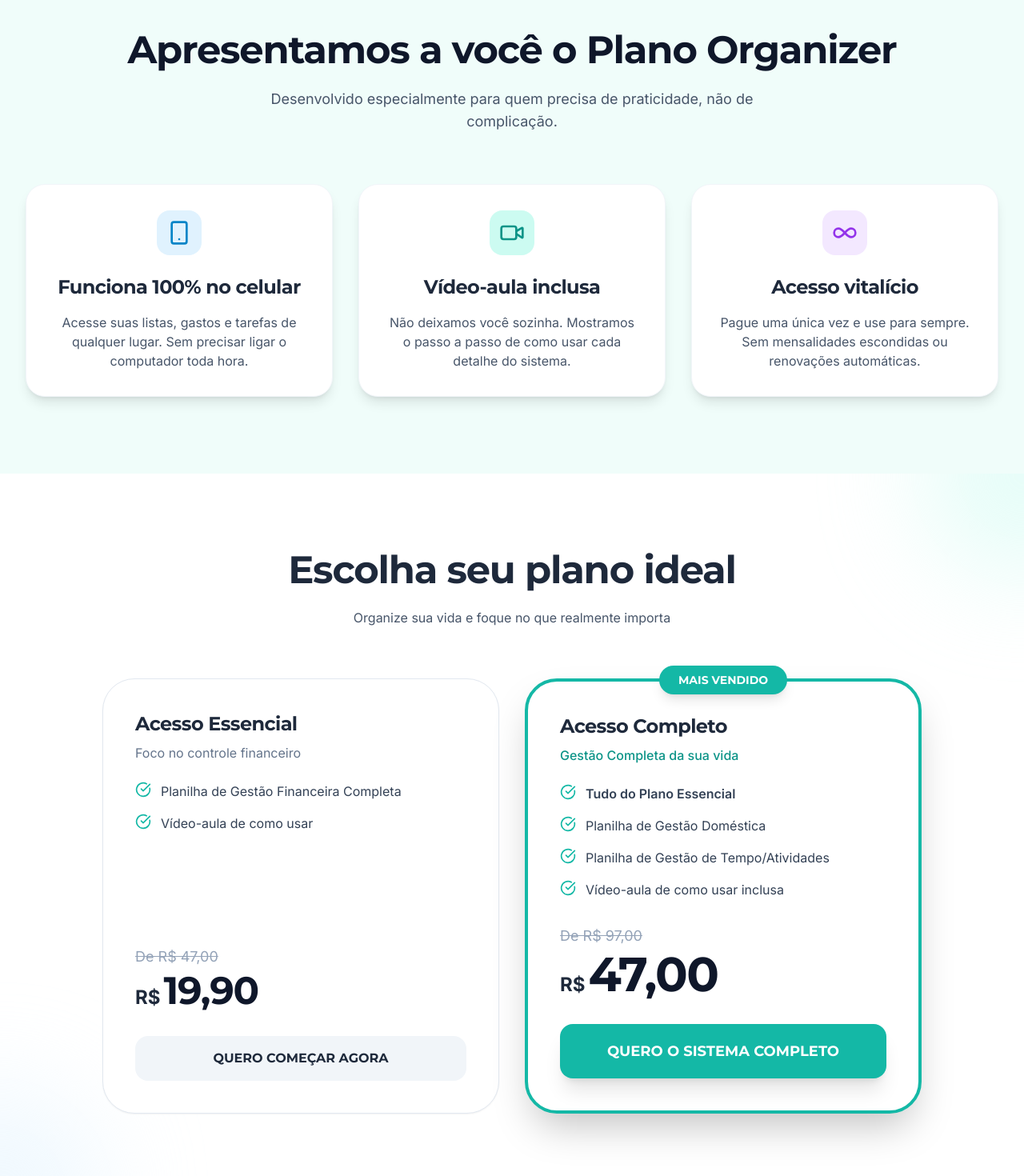
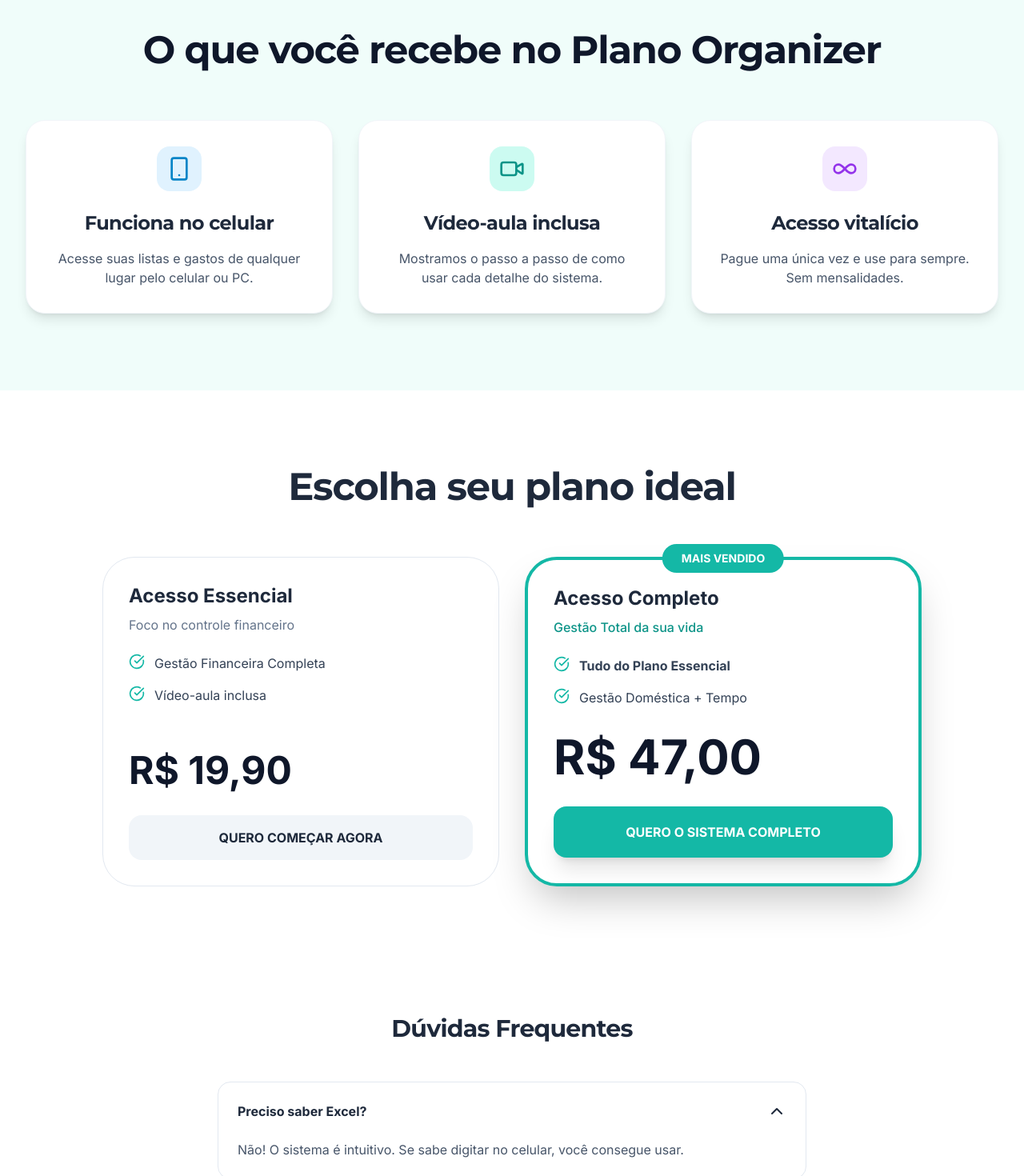
Before and after one commit to projetista-gh/Plano-Organizer, a React (Vite) app: page / in a window 1280 px wide. Shown: the part 1330-2800 px from the top of the page at 80% size. Built offline with nearby package versions, Linux system fonts and the light colour scheme.

Commit message:
Update App.tsx

```diff
--- a/App.tsx
+++ b/App.tsx
@@ -9,7 +9,6 @@ import {
   TrendingDown,
   Home,
   BrainCircuit,
-  ArrowRight,
   Smartphone,
   Video,
   Infinity
@@ -17,7 +16,6 @@ import {
 
 // --- Dados para Prova Social (70% Mulheres / 70% Acesso Completo) ---
 const nomes = ['Ana Clara', 'Beatriz Silva', 'Camila Souza', 'Daniela Meireles', 'Elaine Pires', 'Fernanda Lima', 'Gabriela Costa', 'Heloísa Favero', 'Isabela Rocha', 'Juliana Matos', 'Larissa Moraes', 'Thais Cavalcanti', 'Renata Silveira', 'Priscila Ramos', 'Letícia Almeida', 'Viviane Rocha', 'Simone Borges', 'Marcos Oliveira', 'Ricardo Santos', 'João Pedro', 'Lucas Ferreira', 'André Luiz', 'Fábio Júnior', 'Gustavo Henrique'];
-const cidades = ['Araras - SP', 'Passos - MG', 'Lages - SC', 'Caruaru - PE', 'Itapetininga - SP', 'Juazeiro - BA', 'Sobral - CE', 'Chapecó - SC', 'Anápolis - GO', 'Dourados - MS', 'Pouso Alegre - MG', 'Rio do Sul - SC', 'Marília - SP', 'Petrolina - PE', 'Sinop - MT', 'Guarapuava - PR', 'Mossoró - RN'];
 const planos = ['Acesso Completo', 'Acesso Completo', 'Acesso Completo', 'Acesso Completo', 'Acesso Completo', 'Acesso Completo', 'Acesso Completo', 'Acesso Essencial', 'Acesso Essencial', 'Acesso Essencial'];
 
 // --- Components ---
@@ -57,15 +55,6 @@ const Hero: React.FC = () => (
             (e.target as HTMLImageElement).src = 'https://images.unsplash.com/photo-1460925895917-afdab827c52f?q=80&w=2015&auto=format&fit=crop';
           }}
         />
-        <div className="absolute -bottom-6 -left-6 bg-white p-6 rounded-2xl shadow-xl border border-slate-100 max-w-[240px] hidden md:block">
-          <div className="flex items-center gap-3 mb-2">
-            <div className="w-10 h-10 bg-sky-100 rounded-full flex items-center justify-center text-sky-600">
-              <BrainCircuit size={20} />
-            </div>
-            <span className="font-bold text-slate-800 font-title">Carga Mental</span>
-          </div>
-          <p className="text-sm text-slate-500">Reduza 80% do estresse mental hoje mesmo.</p>
-        </div>
       </div>
     </div>
   </section>
@@ -78,17 +67,14 @@ const PainPoints: React.FC = () => {
     { icon: <Home className="text-teal-500" />, text: "Sente-se perdida com as tarefas da casa?" },
     { icon: <BrainCircuit className="text-teal-500" />, text: "Carga mental pesada no fim do dia?" },
   ];
-
   return (
     <section className="py-16 md:py-24 bg-white">
       <div className="max-w-4xl mx-auto px-4 text-center">
         <h2 className="text-3xl md:text-4xl font-bold mb-12">Você se sente assim?</h2>
         <div className="grid grid-cols-1 md:grid-cols-2 gap-6">
           {pains.map((pain, idx) => (
-            <div key={idx} className="flex items-center gap-4 p-6 bg-teal-50/50 rounded-2xl border border-teal-100/50 hover:border-teal-200 transition-all text-left">
-              <div className="bg-white p-3 rounded-xl shadow-sm">
-                {pain.icon}
-              </div>
+            <div key={idx} className="flex items-center gap-4 p-6 bg-teal-50/50 rounded-2xl border border-teal-100/50 text-left">
+              <div className="bg-white p-3 rounded-xl shadow-sm">{pain.icon}</div>
               <span className="text-lg font-medium text-slate-700">{pain.text}</span>
             </div>
           ))}
@@ -100,158 +86,62 @@ const PainPoints: React.FC = () => {
 
 const Solution: React.FC = () => (
   <section className="py-16 md:py-24 bg-teal-50">
-    <div className="max-w-7xl mx-auto px-4 sm:px-6 lg:px-8">
-      <div className="text-center mb-16">
-        <h2 className="text-3xl md:text-5xl font-bold mb-6 text-slate-900">Apresentamos a você o Plano Organizer</h2>
-        <p className="text-lg text-slate-600 max-w-2xl mx-auto">
-          Desenvolvido especialmente para quem precisa de praticidade, não de complicação.
-        </p>
+    <div className="max-w-7xl mx-auto px-4 sm:px-6 lg:px-8 text-center">
+      <h2 className="text-3xl md:text-5xl font-bold mb-16 text-slate-900">O que você recebe no Plano Organizer</h2>
+      <div className="grid grid-cols-1 lg:grid-cols-3 gap-8">
+        <div className="bg-white p-8 rounded-3xl shadow-lg border border-slate-100 flex flex-col items-center">
+          <div className="w-14 h-14 bg-sky-100 text-sky-600 rounded-2xl flex items-center justify-center mb-6"><Smartphone size={32} /></div>
+          <h3 className="text-2xl font-bold mb-4 font-title">Funciona no celular</h3>
+          <p className="text-slate-600">Acesse suas listas e gastos de qualquer lugar pelo celular ou PC.</p>
         </div>
-
-      <div className="grid grid-cols-1 lg:grid-cols-3 gap-8">
-        <div className="bg-white p-8 rounded-3xl shadow-lg hover:shadow-xl transition-shadow border border-slate-100 flex flex-col items-center text-center">
-          <div className="w-14 h-14 bg-sky-100 text-sky-600 rounded-2xl flex items-center justify-center mb-6">
-            <Smartphone size={32} />
+        <div className="bg-white p-8 rounded-3xl shadow-lg border border-slate-100 flex flex-col items-center">
+          <div className="w-14 h-14 bg-teal-100 text-teal-600 rounded-2xl flex items-center justify-center mb-6"><Video size={32} /></div>
+          <h3 className="text-2xl font-bold mb-4 font-title">Vídeo-aula inclusa</h3>
+          <p className="text-slate-600">Mostramos o passo a passo de como usar cada detalhe do sistema.</p>
         </div>
-          <h3 className="text-2xl font-bold mb-4 font-title">Funciona 100% no celular</h3>
-          <p className="text-slate-600">Acesse suas listas, gastos e tarefas de qualquer lugar. Sem precisar ligar o computador toda hora.</p>
-        </div>
-
-        <div className="bg-white p-8 rounded-3xl shadow-lg hover:shadow-xl transition-shadow border border-slate-100 flex flex-col items-center text-center">
-          <div className="w-14 h-14 bg-teal-100 text-teal-600 rounded-2xl flex items-center justify-center mb-6">
-            <Video size={32} />
-          </div>
-          <h3 className="text-2xl font-bold mb-4 font-title">Vídeo-aula inclusa</h3>
-          <p className="text-slate-600">Não deixamos você sozinha. Mostramos o passo a passo de como usar cada detalhe do sistema.</p>
-        </div>
-
-        <div className="bg-white p-8 rounded-3xl shadow-lg hover:shadow-xl transition-shadow border border-slate-100 flex flex-col items-center text-center">
-          <div className="w-14 h-14 bg-purple-100 text-purple-600 rounded-2xl flex items-center justify-center mb-6">
-            <Infinity size={32} />
-          </div>
+        <div className="bg-white p-8 rounded-3xl shadow-lg border border-slate-100 flex flex-col items-center">
+          <div className="w-14 h-14 bg-purple-100 text-purple-600 rounded-2xl flex items-center justify-center mb-6"><Infinity size={32} /></div>
           <h3 className="text-2xl font-bold mb-4 font-title">Acesso vitalício</h3>
-          <p className="text-slate-600">Pague uma única vez e use para sempre. Sem mensalidades escondidas ou renovações automáticas.</p>
+          <p className="text-slate-600">Pague uma única vez e use para sempre. Sem mensalidades.</p>
         </div>
       </div>
     </div>
   </section>
 );
 
-const Pricing: React.FC = () => {
-  return (
+const Pricing: React.FC = () => (
   <section id="precos" className="py-16 md:py-24 bg-white relative overflow-hidden">
-      <div className="absolute top-0 right-0 w-64 h-64 bg-teal-100 rounded-full -mr-32 -mt-32 blur-3xl opacity-50"></div>
-      <div className="absolute bottom-0 left-0 w-64 h-64 bg-sky-100 rounded-full -ml-32 -mb-32 blur-3xl opacity-50"></div>
-
     <div className="max-w-7xl mx-auto px-4 sm:px-6 lg:px-8 relative">
       <div className="text-center mb-16">
         <h2 className="text-3xl md:text-5xl font-bold mb-6">Escolha seu plano ideal</h2>
-          <p className="text-slate-600">Organize sua vida e foque no que realmente importa</p>
       </div>
-
       <div className="grid grid-cols-1 md:grid-cols-2 gap-8 max-w-5xl mx-auto">
         {/* Card Essencial */}
-          <div className="bg-white rounded-[2.5rem] p-8 md:p-10 border border-slate-200 shadow-sm flex flex-col hover:border-teal-200 transition-colors">
-            <h3 className="text-2xl font-bold text-slate-800 mb-2 font-title">Acesso Essencial</h3>
+        <div className="bg-white rounded-[2.5rem] p-8 border border-slate-200 flex flex-col">
+          <h3 className="text-2xl font-bold mb-2">Acesso Essencial</h3>
           <p className="text-slate-500 mb-6">Foco no controle financeiro</p>
-
           <div className="mb-8 space-y-4">
-              <div className="flex gap-3 text-slate-700">
-                <CheckCircle className="text-teal-500 shrink-0" size={20} />
-                <span>Planilha de Gestão Financeira Completa</span>
+            <div className="flex gap-3 text-slate-700"><CheckCircle className="text-teal-500 shrink-0" size={20} /><span>Gestão Financeira Completa</span></div>
+            <div className="flex gap-3 text-slate-700"><CheckCircle className="text-teal-500 shrink-0" size={20} /><span>Vídeo-aula inclusa</span></div>
           </div>
-              <div className="flex gap-3 text-slate-700">
-                <CheckCircle className="text-teal-500 shrink-0" size={20} />
-                <span>Vídeo-aula de como usar</span>
+          <div className="mt-auto">
+            <div className="text-slate-900 text-5xl font-extrabold mb-8">R$ 19,90</div>
+            <a href="COLE_AQUI_LINK_ESSENCIAL" className="block w-full text-center py-4 bg-slate-100 text-slate-800 rounded-2xl font-bold">QUERO COMEÇAR AGORA</a>
           </div>
         </div>
-
+        {/* Card Completo */}
+        <div className="bg-white rounded-[2.5rem] p-8 border-4 border-teal-500 shadow-2xl flex flex-col relative">
+          <div className="absolute -top-5 left-1/2 -translate-x-1/2 bg-teal-500 text-white px-6 py-2 rounded-full text-sm font-bold">MAIS VENDIDO</div>
+          <h3 className="text-2xl font-bold mb-2">Acesso Completo</h3>
+          <p className="text-teal-600 font-medium mb-6">Gestão Total da sua vida</p>
+          <div className="mb-8 space-y-4">
+            <div className="flex gap-3 text-slate-700"><CheckCircle className="text-teal-500 shrink-0" size={20} /><strong>Tudo do Plano Essencial</strong></div>
+            <div className="flex gap-3 text-slate-700"><CheckCircle className="text-teal-500 shrink-0" size={20} /><span>Gestão Doméstica + Tempo</span></div>
+          </div>
           <div className="mt-auto">
-              <div className="text-slate-400 line-through text-lg mb-1">De R$ 47,00</div>
-              <div className="flex items-baseline gap-1 mb-8">
-                <span className="text-2xl font-bold">R$</span>
-                <span className="text-5xl font-extrabold text-slate-900 font-title">19,90</span>
+            <div className="text-slate-900 text-6xl font-extrabold mb-8">R$ 47,00</div>
+            <a href="COLE_AQUI_LINK_COMPLETO" className="block w-full text-center py-5 bg-teal-500 text-white rounded-2xl font-bold shadow-xl">QUERO O SISTEMA COMPLETO</a>
           </div>
-              <a
-                href="https://pay.kiwify.com.br/b9sPkfB"
-                className="block w-full text-center py-4 bg-slate-100 hover:bg-slate-200 text-slate-800 btn-montserrat rounded-2xl transition-all active:scale-95"
-              >
-                QUERO COMEÇAR AGORA
-              </a>
-            </div>
-          </div>
-
-          {/* Card Completo */}
-          <div className="bg-white rounded-[2.5rem] p-8 md:p-10 border-4 border-teal-500 shadow-2xl flex flex-col relative">
-            <div className="absolute -top-5 left-1/2 -translate-x-1/2 bg-teal-500 text-white px-6 py-2 rounded-full text-sm btn-montserrat shadow-lg">
-              MAIS VENDIDO
-            </div>
-
-            <h3 className="text-2xl font-bold text-slate-800 mb-2 font-title">Acesso Completo</h3>
-            <p className="text-teal-600 font-medium mb-6">Gestão Completa da sua vida</p>
-
-            <div className="mb-8 space-y-4">
-              <div className="flex gap-3 text-slate-700">
-                <CheckCircle className="text-teal-500 shrink-0" size={20} />
-                <span className="font-semibold">Tudo do Plano Essencial</span>
-              </div>
-              <div className="flex gap-3 text-slate-700">
-                <CheckCircle className="text-teal-500 shrink-0" size={20} />
-                <span>Planilha de Gestão Doméstica</span>
-              </div>
-              <div className="flex gap-3 text-slate-700">
-                <CheckCircle className="text-teal-500 shrink-0" size={20} />
-                <span>Planilha de Gestão de Tempo/Atividades</span>
-              </div>
-              <div className="flex gap-3 text-slate-700">
-                <CheckCircle className="text-teal-500 shrink-0" size={20} />
-                <span>Vídeo-aula de como usar inclusa</span>
-              </div>
-            </div>
-
-            <div className="mt-auto">
-              <div className="text-slate-400 line-through text-lg mb-1">De R$ 97,00</div>
-              <div className="flex items-baseline gap-1 mb-8">
-                <span className="text-2xl font-bold">R$</span>
-                <span className="text-6xl font-extrabold text-slate-900 font-title">47,00</span>
-              </div>
-              <a
-                href="https://pay.kiwify.com.br/V14ISJo"
-                className="block w-full text-center py-5 bg-teal-500 hover:bg-teal-600 text-white btn-montserrat rounded-2xl shadow-xl transition-all hover:scale-105 active:scale-95 text-lg"
-              >
-                QUERO O SISTEMA COMPLETO
-              </a>
-            </div>
-          </div>
-        </div>
-      </div>
-    </section>
-  );
-};
-
-const TrustAndSecurity: React.FC = () => (
-  <section className="py-16 bg-slate-50 border-y border-slate-100">
-    <div className="max-w-4xl mx-auto px-4 text-center">
-      <div className="flex flex-col md:flex-row items-center justify-center gap-12">
-        <div className="flex flex-col items-center">
-          <div className="w-24 h-24 bg-white rounded-full flex items-center justify-center shadow-lg mb-4 border border-teal-200">
-            <ShieldCheck size={48} className="text-teal-500" />
-          </div>
-          <h4 className="text-xl font-bold mb-2 font-title">Garantia de 7 dias</h4>
-          <p className="text-slate-500 max-w-[250px]">Se não se adaptar, devolvemos seu dinheiro. Sem perguntas.</p>
-        </div>
-
-        <div className="h-px w-16 bg-slate-200 hidden md:block"></div>
-
-        <div className="flex flex-col items-center">
-          <div className="flex items-center gap-4 mb-4">
-            <div className="p-3 bg-white rounded-xl shadow-sm border border-slate-100">
-                <CreditCard size={24} className="text-slate-600" />
-            </div>
-            <div className="font-bold text-2xl text-teal-600 italic font-title">Pix</div>
-          </div>
-          <h4 className="text-xl font-bold mb-2 font-title">Pagamento Seguro</h4>
-          <p className="text-slate-500 max-w-[250px]">Acesso imediato após confirmação via Pix ou Cartão.</p>
         </div>
       </div>
     </div>
@@ -259,91 +149,46 @@ const TrustAndSecurity: React.FC = () => (
 );
 
 const FAQ: React.FC = () => {
+  const [openIdx, setOpenIdx] = useState<number | null>(0);
   const faqs = [
-    {
-      q: "Preciso saber Excel?",
-      a: "Não! O sistema foi desenhado para ser super intuitivo. Se você sabe digitar no celular, você consegue usar perfeitamente."
-    },
-    {
-      q: "Funciona no iPhone e Android?",
-      a: "Sim! Funciona em qualquer smartphone através do aplicativo Excel ou do Google Planilhas, que é gratuito."
-    },
-    {
-      q: "Como recebo o acesso?",
-      a: "O envio é imediato e automático por e-mail logo após a confirmação do pagamento (em segundos para Pix e Cartão)."
-    },
-    {
-      q: "Tenho suporte se tiver dúvidas?",
-      a: "Sim! Dentro do sistema você terá acesso ao nosso canal de suporte para qualquer dificuldade técnica."
-    }
+    { q: "Preciso saber Excel?", a: "Não! O sistema é intuitivo. Se sabe digitar no celular, você consegue usar." },
+    { q: "Como recebo o acesso?", a: "Envio imediato por e-mail após a confirmação do Pix ou Cartão." }
   ];
-
-  const [openIdx, setOpenIdx] = useState<number | null>(0);
-
   return (
-    <section className="py-16 md:py-24 bg-white">
-      <div className="max-w-3xl mx-auto px-4">
-        <h2 className="text-3xl md:text-4xl font-bold text-center mb-12">Dúvidas Frequentes</h2>
+    <section className="py-16 bg-white max-w-3xl mx-auto px-4">
+      <h2 className="text-3xl font-bold text-center mb-12">Dúvidas Frequentes</h2>
       <div className="space-y-4">
         {faqs.map((faq, idx) => (
-            <div key={idx} className="border border-slate-200 rounded-2xl overflow-hidden transition-all">
-              <button
-                onClick={() => setOpenIdx(openIdx === idx ? null : idx)}
-                className="w-full flex items-center justify-between p-6 text-left hover:bg-slate-50 transition-colors"
-              >
-                <span className="font-bold text-slate-800">{faq.q}</span>
-                {openIdx === idx ? <ChevronUp size={20} className="text-slate-400" /> : <ChevronDown size={20} className="text-slate-400" />}
+          <div key={idx} className="border border-slate-200 rounded-2xl overflow-hidden">
+            <button onClick={() => setOpenIdx(openIdx === idx ? null : idx)} className="w-full flex justify-between p-6 font-bold text-slate-800">
+              {faq.q} {openIdx === idx ? <ChevronUp /> : <ChevronDown />}
             </button>
-              {openIdx === idx && (
-                <div className="px-6 pb-6 text-slate-600 animate-in fade-in slide-in-from-top-2 duration-300">
-                  {faq.a}
-                </div>
-              )}
+            {openIdx === idx && <div className="px-6 pb-6 text-slate-600">{faq.a}</div>}
           </div>
         ))}
-        </div>
       </div>
     </section>
   );
 };
 
 const Footer: React.FC = () => (
-  <footer className="py-12 bg-slate-900 text-white">
-    <div className="max-w-7xl mx-auto px-4 text-center">
-      <div className="flex items-center justify-center gap-2 mb-6">
-        <div className="w-8 h-8 bg-teal-500 rounded-lg flex items-center justify-center text-white font-bold italic">P</div>
-        <span className="text-xl font-bold font-title">Plano Organizer</span>
-      </div>
-      <p className="text-slate-400 text-sm mb-8">
-        © {new Date().getFullYear()} Plano Organizer. Todos os direitos reservados.<br />
-        Desenvolvido para facilitar a vida de quem precisa de praticidade.
-      </p>
-      <div className="flex justify-center gap-6 text-slate-400 text-xs uppercase tracking-widest">
-        <a href="#" className="hover:text-teal-400">Termos de Uso</a>
-        <a href="#" className="hover:text-teal-400">Privacidade</a>
-      </div>
-    </div>
+  <footer className="py-12 bg-slate-900 text-white text-center">
+    <p>© {new Date().getFullYear()} Plano Organizer. Todos os direitos reservados.</p>
   </footer>
 );
 
-// --- Main App ---
-
 export default function App() {
   const [showPopup, setShowPopup] = useState(false);
-  const [data, setData] = useState({ nome: '', cidade: '', plano: '' });
+  const [data, setData] = useState({ nome: '', plano: '' });
 
   useEffect(() => {
     const interval = setInterval(() => {
       const randomNome = nomes[Math.floor(Math.random() * nomes.length)];
-      const randomCidade = cidades[Math.floor(Math.random() * cidades.length)];
       const randomPlano = planos[Math.floor(Math.random() * planos.length)];
-
-      setData({ nome: randomNome, cidade: randomCidade, plano: randomPlano });
+      setData({ nome: randomNome, plano: randomPlano });
       setShowPopup(true);
-
-      setTimeout(() => setShowPopup(false), 15000);
-    }, 15000);
-
+      setTimeout(() => setShowPopup(false), 10000); // 10s na tela
+    }, 13000); // Novo balão a cada 13s
     return () => clearInterval(interval);
   }, []);
 
@@ -354,32 +199,19 @@ export default function App() {
       <PainPoints />
       <Solution />
       <Pricing />
-      <TrustAndSecurity />
       <FAQ />
       <Footer />
-
-      {/* Sticky Bottom CTA for Mobile */}
-      <div className="fixed bottom-4 left-4 right-4 md:hidden z-40">
-        <a
-          href="#precos"
-          className="block w-full text-center py-4 bg-teal-500 text-white btn-montserrat rounded-2xl shadow-2xl transition-transform active:scale-95"
-        >
-          QUERO COMEÇAR AGORA
-        </a>
-      </div>
 
       {/* Social Proof Popup */}
       {showPopup && (
         <div className="fixed bottom-20 left-4 md:bottom-4 z-50 animate-bounce-in">
           <div className="bg-white border-l-4 border-teal-500 shadow-2xl rounded-lg p-4 flex items-center gap-4 max-w-[280px]">
-            <div className="bg-teal-100 p-2 rounded-full">
-              <CheckCircle className="w-5 h-5 text-teal-600" />
-            </div>
+            <div className="bg-teal-100 p-2 rounded-full"><CheckCircle className="w-5 h-5 text-teal-600" /></div>
             <div>
               <p className="text-xs font-bold text-slate-800">Acesso liberado!</p>
               <p className="text-[11px] text-slate-600 leading-tight">
-                <strong>{data.nome}</strong> de {data.cidade} <br />
-                comprou o <strong>{data.plano}</strong>.
+                <strong>{data.nome}</strong> garantiu o <br />
+                <strong>{data.plano}</strong>.
               </p>
             </div>
           </div>
@@ -387,10 +219,7 @@ export default function App() {
       )}
 
       <style>{`
-        @keyframes bounce-in {
-          0% { transform: translateX(-100%); opacity: 0; }
-          100% { transform: translateX(0); opacity: 1; }
-        }
+        @keyframes bounce-in { 0% { transform: translateX(-100%); opacity: 0; } 100% { transform: translateX(0); opacity: 1; } }
         .animate-bounce-in { animation: bounce-in 0.5s ease-out; }
       `}</style>
     </div>
```
Lines whose indentation alone changed are shown as unchanged.
